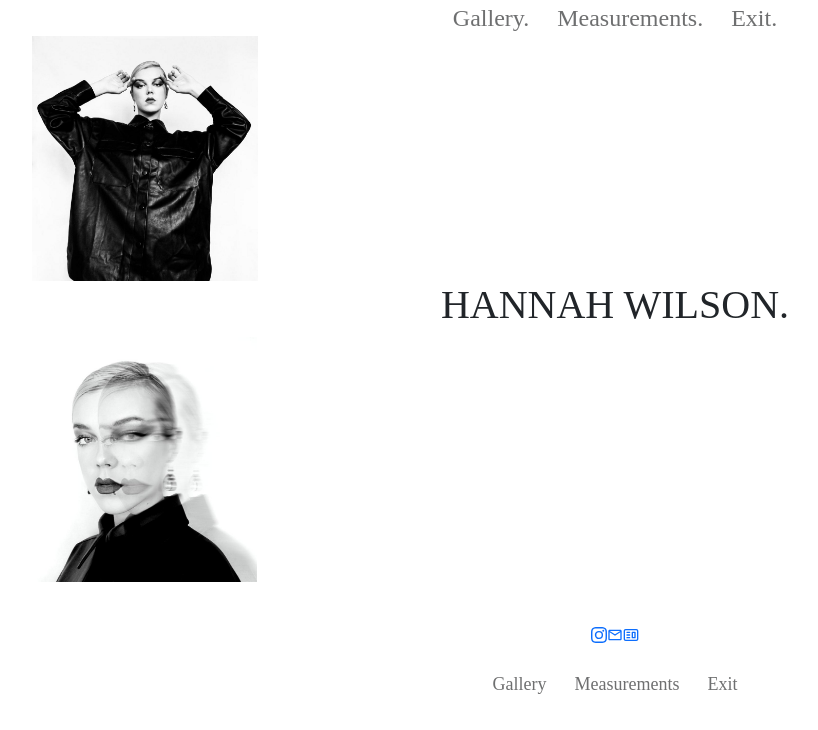
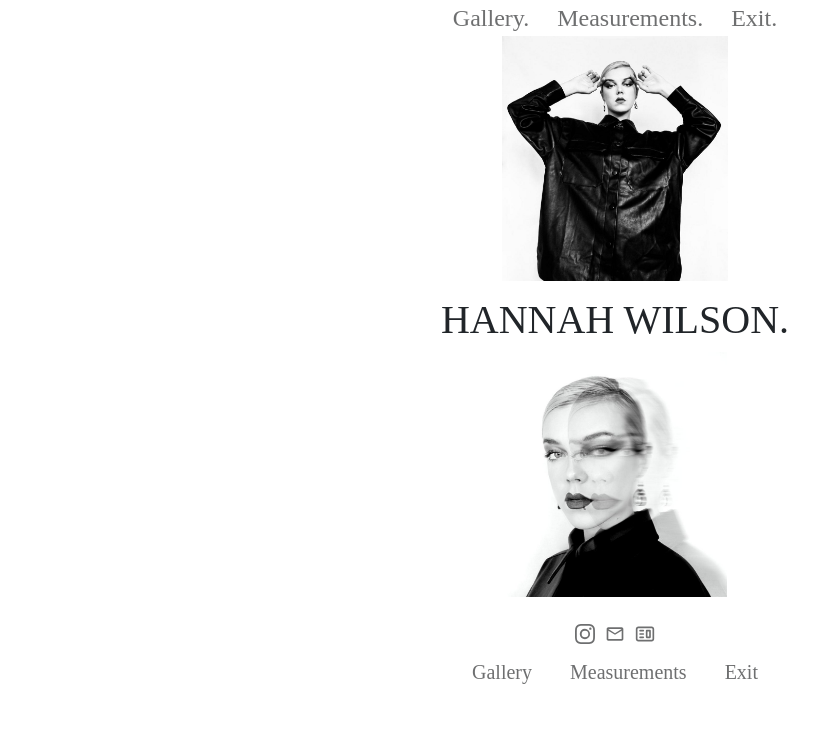
Before and after one commit to kreativekntrl/hannah-wilson, a React (Create React App) app: page / in a window 1280 px wide. Shown: the top 730 px of the page, without its empty margins (25-843 px from the left). Built offline with nearby package versions, Linux system fonts and the light colour scheme.

Commit message:
landing page styling footer and img

```diff
--- a/src/components/pages/Landing.js
+++ b/src/components/pages/Landing.js
@@ -8,9 +8,9 @@ import { CgWebsite } from 'react-icons/cg';
 
 const styles = {
   footer: {
-    padding: "40px 0",
+    padding: "20px 0",
     backGroundColor: "#ffffff",
-    color: "#4b4c4d"
+    color: "#4b4c4d",
   },
   footerUl: {
     padding: "0",
@@ -24,13 +24,15 @@ const styles = {
     padding: "0 10px",
   },
   a: {
-    color: "inherit",
     textDecoration: "none",
     opacity: "0.8",
+    color: "#4b4c4d",
+    padding: "5px",
+    fontSize: "20px",
   },
   social: {
     textAlign: "center",
-    paddingBottom: "25px",
+    paddingBottom: "10px",
   }
 }
 
@@ -39,34 +41,36 @@ export default function Landing({currentPage, handlePageChange}) {
 <div
       style={{width:"100%", margin: "auto"}}>
             <div
-             style={{height: "245px", width: "340px"}}>
+             style={{height: "245px", width: "340px", margin: "auto"}}>
             <img src={landingPic1} alt="creative black and white head shot" style={{height: "100%", width: "100%", objectFit: "contain"}}/>
             </div>
             <div
-            style={{width: "100%", margin: "auto", display: "flex", justifyContent: "center"}}>
+            style={{width: "100%", margin: "auto", display: "flex", justifyContent: "center", paddingTop: "15px"}}>
             <h1>HANNAH WILSON.</h1>
             </div>
             <div
-             style={{height: "245px", width: "340px", }}>
+             style={{height: "245px", width: "340px", margin: "auto"}}>
             <img src={landingPic2} alt="creative black and white head shot" style={{height: "100%", width: "100%", objectFit: "contain"}}/>
             </div>
-            <div style={styles.footer}>
-        <footer>
+        <footer style={styles.footer}>
             <div
             className="social"
             style={styles.social}>
               <a
+              style={styles.a}
               href='https://instagram.com/hannahnwilson_?igshid=YmMyMTA2M2Y='>
-                <i><BsInstagram /></i>
+                <i aria-label="Instagram"><BsInstagram /></i>
               </a>
               <a
+              style={styles.a}
               href='mailto:hannahwilson2690@gmail.com?'
               subject="portfolio inquiry">
-                <i><MdOutlineEmail /></i>
+                <i aria-label="Email"><MdOutlineEmail /></i>
               </a>
               <a
+              style={styles.a}
               href='https://www.tcmmodels.com/women-mainboard/1440349/hannah-w'>
-                <i><CgWebsite /></i>
+                <i aria-label="Agency Website"><CgWebsite /></i>
               </a>
             </div>
             <ul
@@ -96,6 +100,5 @@ export default function Landing({currentPage, handlePageChange}) {
             </ul>
         </footer>
     </div>
-</div>
   )
 }
--- a/src/index.css
+++ b/src/index.css
@@ -15,3 +15,15 @@ code {
   font-family: source-code-pro, Menlo, Monaco, Consolas, 'Courier New',
     monospace;
 }
+
+a:link {
+  color: #4b4c4d;
+}
+
+a:visited {
+  color: "#4b4c4d";
+}
+
+a:hover {
+  opacity:1;
+}
```
